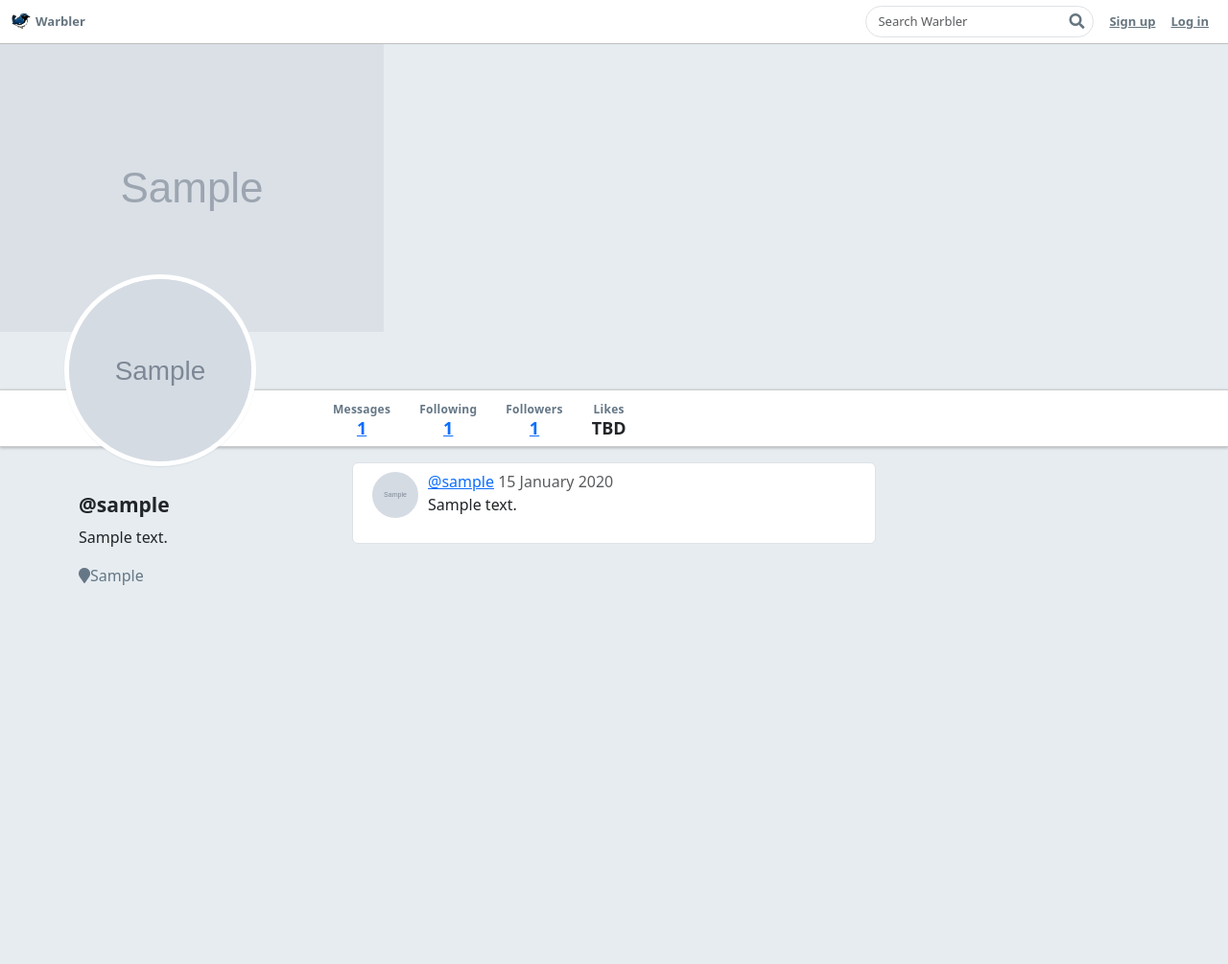
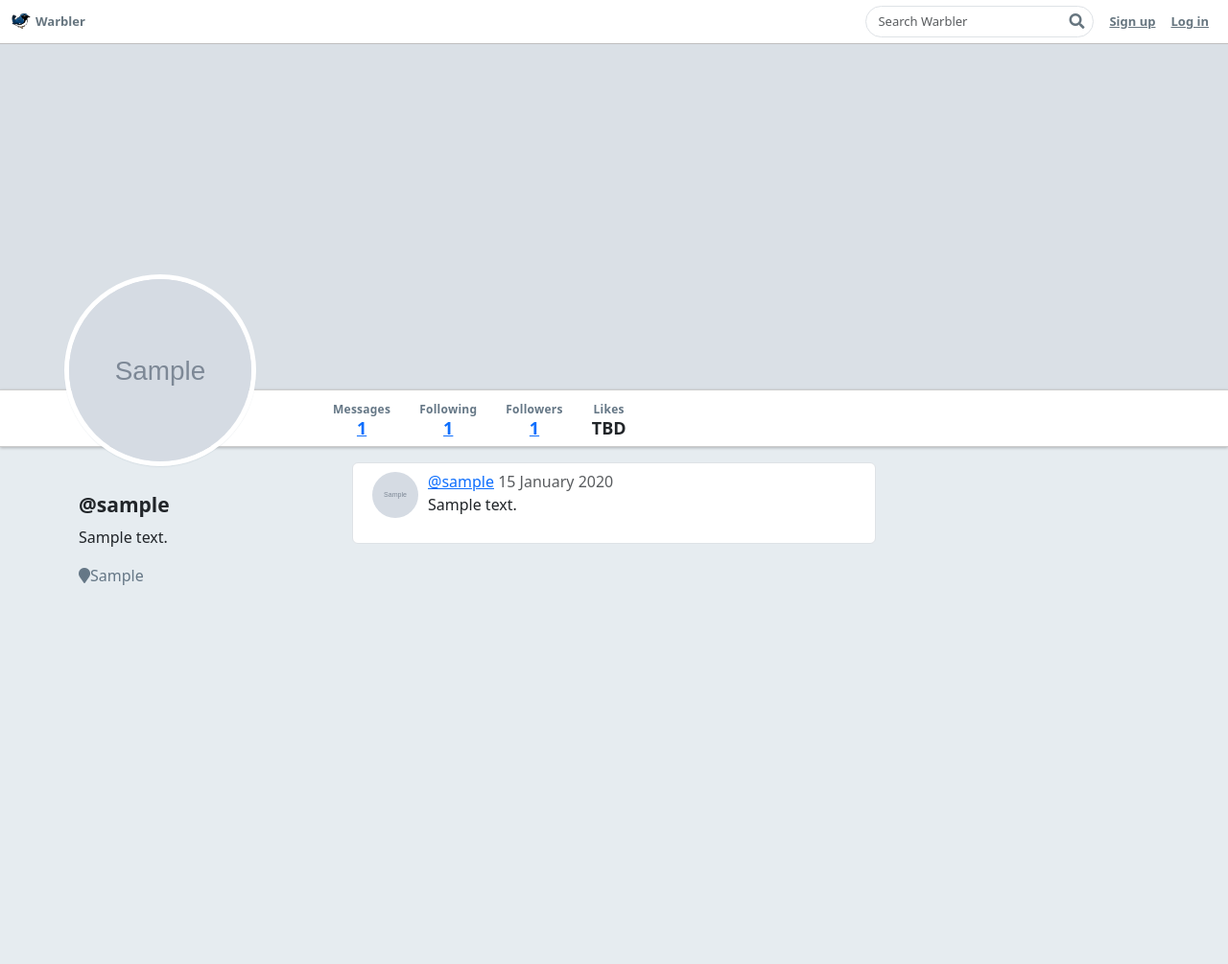
Before and after one commit to astonbdev/warbler, a Flask app: page /users/1 in a window 1280 px wide. Shown: the top 1005 px of the page at 96% size. Run offline with Flask 2, Linux system fonts and the light colour scheme; tables that the repository leaves empty hold one stand-in row (values such as "Sample post"); grey boxes marked "Sample" are stand-in pictures; some libraries are stand-ins or nearby versions.

Commit message:
Finishe up Part 5

```diff
--- a/app.py
+++ b/app.py
@@ -4,7 +4,7 @@
 from flask_debugtoolbar import DebugToolbarExtension
 from sqlalchemy.exc import IntegrityError
 
-from forms import UserAddForm, LoginForm, MessageForm
+from forms import UserAddForm, UserEditForm, LoginForm, MessageForm
 from models import db, connect_db, User, Message
 
 CURR_USER_KEY = "curr_user"
@@ -64,7 +64,7 @@
     and re-present form.
     """
 
-    form = UserAddForm()
+    form = UserEditForm()
 
     if form.validate_on_submit():
         try:
@@ -213,7 +213,8 @@
         return redirect("/")
 
     form = UserAddForm(obj=g.user)
-    user = User.authenticate(g.user.username, g.user.password)
+    user = User.authenticate(g.user.username, form.password.data)
+
     if user and form.validate_on_submit():
         g.user.username = form.username.data
         g.user.email = form.email.data
@@ -221,6 +222,11 @@
         db.session.commit()
 
         return redirect(f'/users/{g.user.id}')
+
+    if not user and request.method == "POST":
+        # form.password.errors.append("Incorrect Password.")
+        flash("Incorrect Password", "danger")
+
     return render_template('users/edit.html', form=form)
     # IMPLEMENT THIS
 
--- a/models.py
+++ b/models.py
@@ -134,7 +134,6 @@
         """
 
         user = cls.query.filter_by(username=username).first()
-        # breakpoint()
         if user:
             is_auth = bcrypt.check_password_hash(user.password, password)
             if is_auth:
--- a/templates/users/detail.html
+++ b/templates/users/detail.html
@@ -2,8 +2,8 @@
 
 {% block content %}
 
-  <div id="warbler-hero" class="full-width">
-    <img class="img-fluid" src="{{ user.header_image_url }}">
+  <div id="warbler-hero" class="full-width overflow-hidden">
+    <img class="w-100" src="{{ user.header_image_url }}">
   </div>
   <img src="{{ user.image_url }}" alt="Image for {{ user.username }}" id="profile-avatar">
   <div class="row full-width">
```
Also changed, not shown: forms.py (+11 -0 lines).
